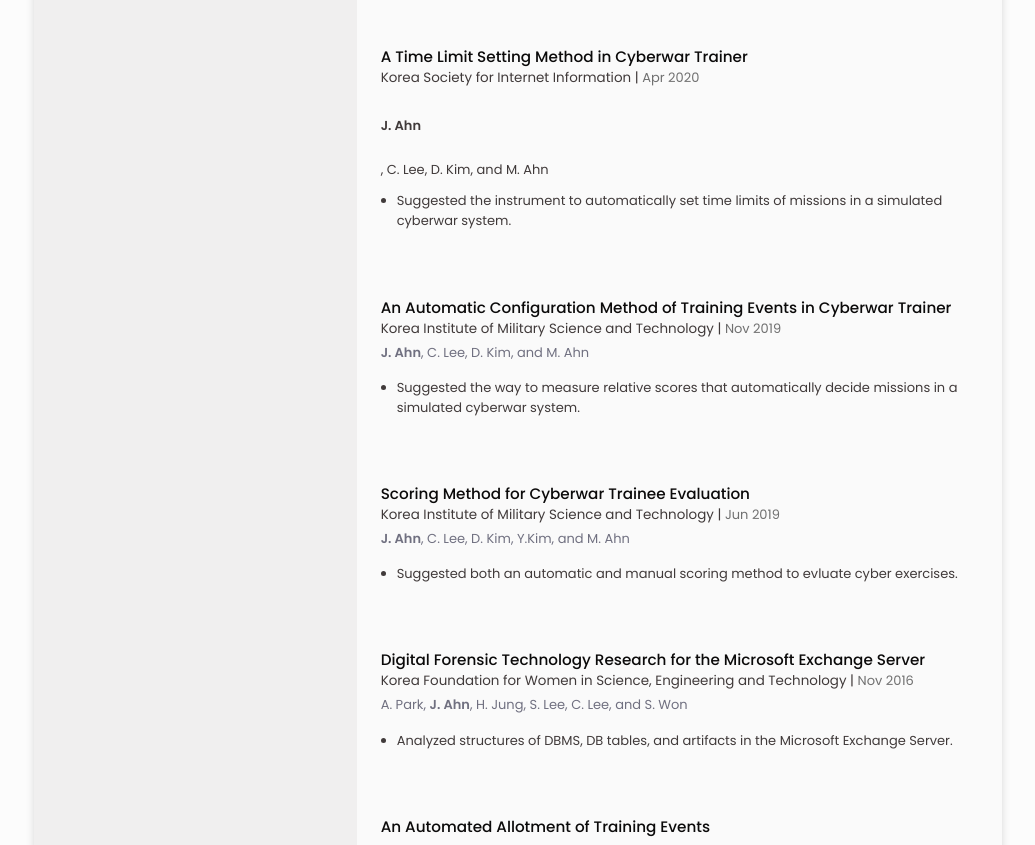
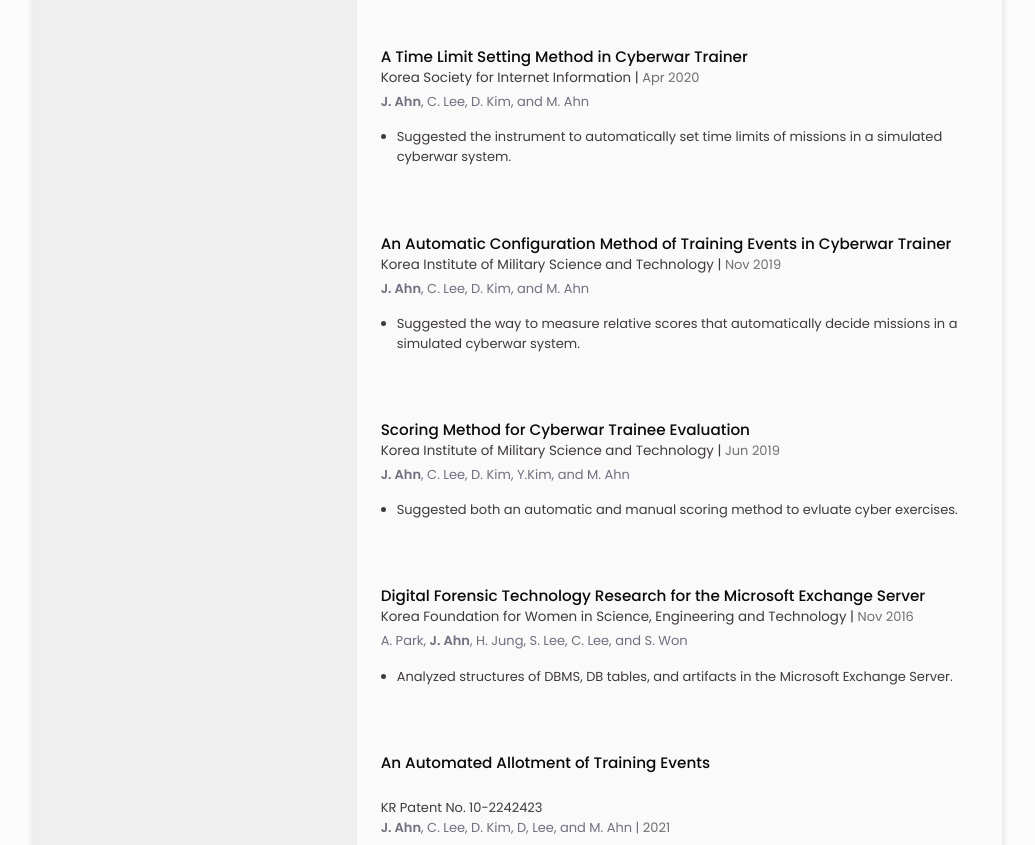
Before and after one commit to jiha3/jiha3.github.io, a plain HTML site: page index.html in a window 1280 px wide. Shown: the part 1437-2282 px from the top of the page, without its empty margins (122-1157 px from the left). Drawn offline with nearby package versions, Linux system fonts and the light colour scheme.

Commit message:
111223 author

```diff
--- a/index.html
+++ b/index.html
@@ -360,7 +360,7 @@
                             <div class="paper__data bd-grid">
                                 <h3 class="paper__title sf">A Time Limit Setting Method in Cyberwar Trainer</h3>
                                 <span class="paper__company">Korea Society for Internet Information | <span class="time"> Apr 2020</span></span>
-                                <!--span class="paper__author"--><b>J. Ahn</b>, C. Lee, D. Kim, and M. Ahn <br>
+                                <span class="paper__author"><b>J. Ahn</b>, C. Lee, D. Kim, and M. Ahn </span>
                                 <!-- <p class="paper__description"></p> -->
                                 <ul class="ulle">
                                     <li class="list2">Suggested the instrument to automatically set time limits of missions in a simulated cyberwar system. </li>
```
